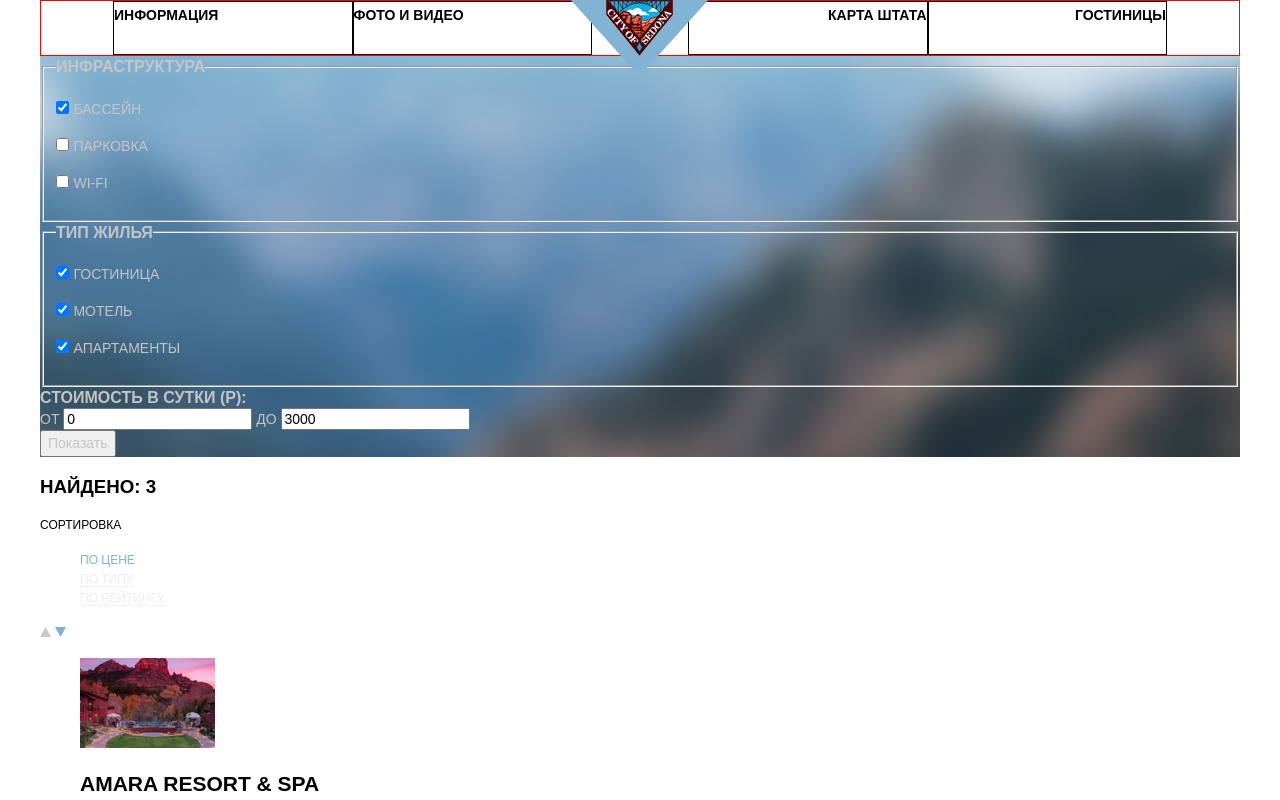
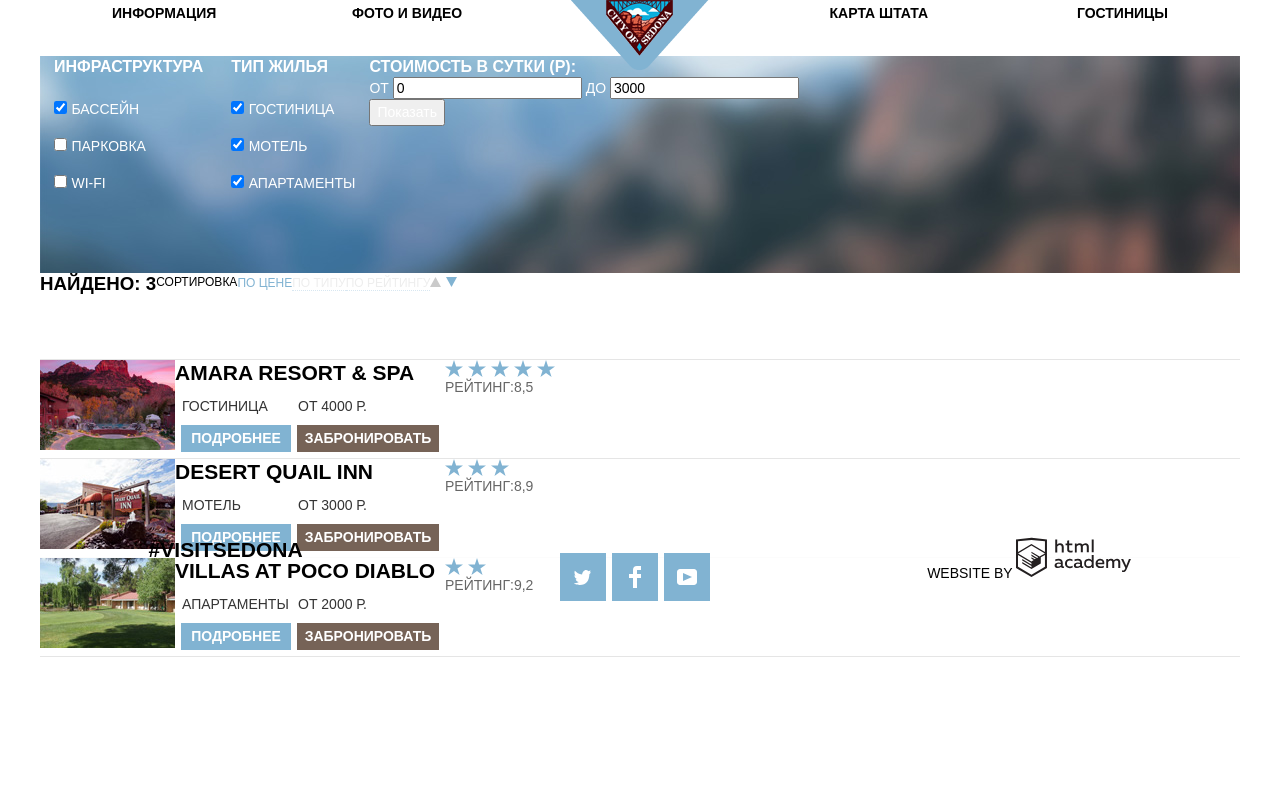
Before and after one commit to f-columb/519891-sedona, a plain HTML site: page hotel.html in a window 1280 px wide. Shown: the top 800 px of the page. Drawn offline with Linux system fonts and the light colour scheme.

Commit message:
базовая сетка

```diff
--- a/css/setka.css
+++ b/css/setka.css
@@ -7,19 +7,11 @@
     height: 56px;
     padding-left: 72px;
     padding-right: 72px;
-    margin: 0px;
-    box-sizing: border-box;
-    border: 1px solid #FF0000;
+    margin: 0;
 }
 .site-navigation li {
     flex-basis: 240px;
-    box-sizing: border-box;
-    border: 1px solid #000000;
 }
-
-/*.site-navigation li:not(:last-child){
-    margin-right: 32px;
-}*/
 .site-navigation li:nth-child(2){
     margin-right: 96px;
 }
@@ -35,7 +27,7 @@
     display: block;
     z-index: 2;
     position: absolute;
-    margin: 0px 531px;
+    margin: 0 531px;
 }
 /*Преимущества Седоны*/
 
@@ -49,17 +41,13 @@
 .about-sity-caption,
 .about-sity-description,
 .feature-item {
-    margin: 0px;
-    padding: 0px;
+    margin: 0;
+    padding: 0;
 }
 .introduce {
-    display: flex;
-    flex-direction: column;
-    align-items: center;
-    flex-basis: auto;
     width: 600px;
-    height: 216px;
-    margin-left: 300px;
+    min-height: 216px;
+    margin: 0 auto;
 }
 .introduce-caption {
     margin-top: 61px;
@@ -83,19 +71,43 @@
     flex-basis: 1200px;
     height: 330px;
 }
-.search-hotel{
-    width: 1200px;
-    height: 291px;
-    box-sizing: border-box;
-    border: 1px solid #000000;
-}
 .page-footer {
     display: flex;
-    flex-basis: 1200px;
     justify-content: space-around;
 }
-.popup-search {
+/*Hotels*/
+.filter{
+    display: flex;
+    flex-basis: 1200px;
+}
+.additional-criteria {
+    display: flex;
+}
+.search-total{
+    display: flex;
+    height: 87px;
+    box-sizing: border-box;
+    border-bottom: 1px solid #e5e5e5;
 
+}
+.search-total h3,
+.search-total p,
+.search-total ul {
+    padding: 0px;
+    margin: 0px;
+}
+.sorting-method {
+    display: flex;
+    justify-content: space-between;
+}
+.search-resalt-list,
+.search-resalt-list h3,
+.search-resalt-list .stars {
+    padding: 0px;
+    margin: 0px;
+}
+.search-resalt-item {
+    display: flex;
     box-sizing: border-box;
-    border: 1px solid #02F82B;
+    border-bottom: 1px solid #e5e5e5;
 }
--- a/css/style.css
+++ b/css/style.css
@@ -18,7 +18,7 @@ a {
   }
 .page-frame {
     width: 1200px;
-    margin: 0px auto;
+    margin: 0 auto;
 }
 .main-navigation {
 
@@ -133,14 +133,13 @@ a {
     font-size: 21px;
     line-height: 26px;
     color: #ffffff;
-    display: block;
+
 }
 .search-hotel-link{
-    width: 568px;
-    height: 86px;
     font-weight: normal;
     background-color: #766357;
     line-height: 86px;
+    margin: 0 auto;
 
 }
 .popup-search-hotels{
@@ -149,6 +148,10 @@ a {
     font-weight: bold;
     background-color: #81b3d2;
     line-height: 58px;
+}
+.page-footer {
+    background-color: rgba(255, 255, 255, 0.9);
+    margin-top: -120px;
 }
 .hash {
     font-size: 21px;
@@ -200,17 +203,21 @@ a {
 
 .filter{
     width: 1200px;
-    /*height: 217px;*/
+    height: 217px;
     background: #90bed8;
     background-size: cover;
     background-image: url( "../img/filter_background.jpg" );
 }
+.additional-criteria-sort {
+    border: none;
+}
+
 .additional-criteria-caption,
 .price-range-title {
     font-size: 16px;
     font-weight: bold;
     line-height: 21px;
-    color: #c5c5c5;/*заменить на белый*/
+    color: #ffffff;
 }
 .filter label,
 .price-controls,
@@ -218,7 +225,7 @@ a {
     font-size: 14px;
     font-weight: normal;
     line-height: 21px;
-    color: #c5c5c5;/*заменить на белый*/
+    color: #ffffff;
 }
 .sort{
     font-size: 12px;
```
